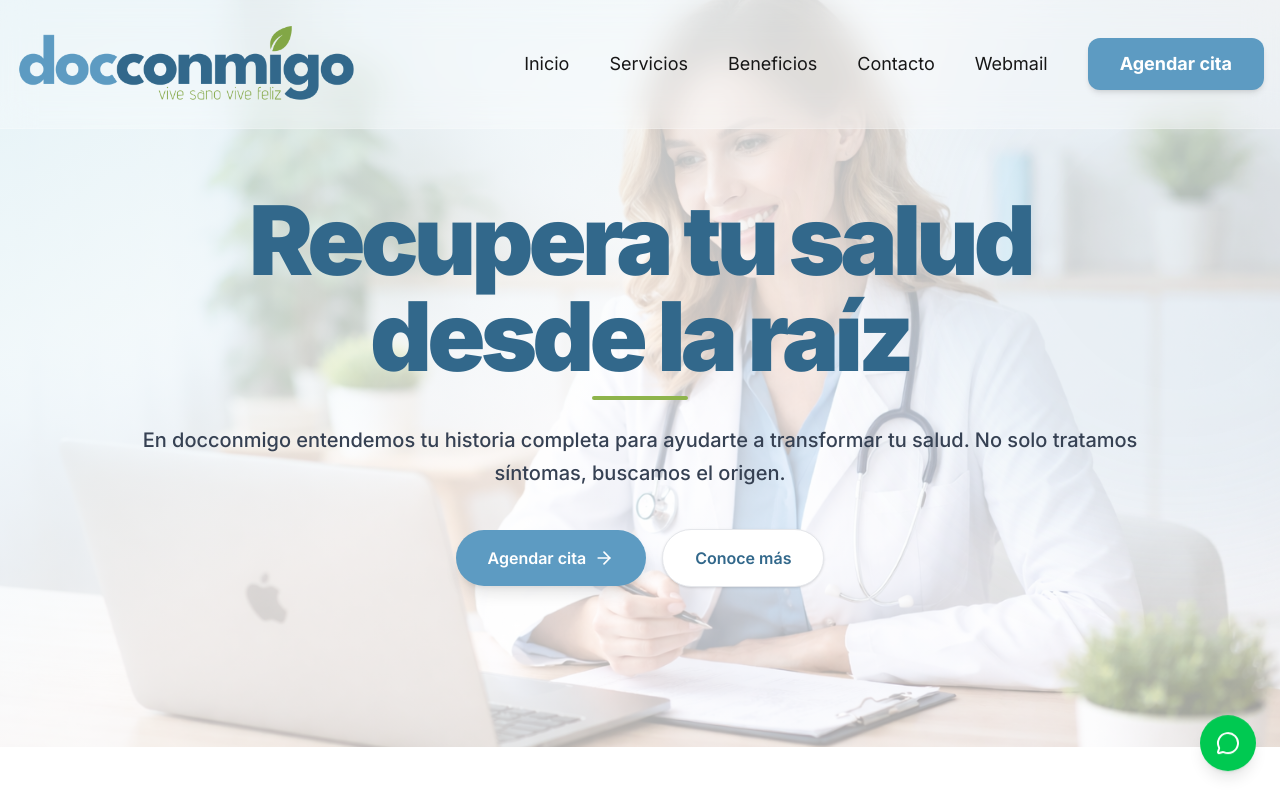
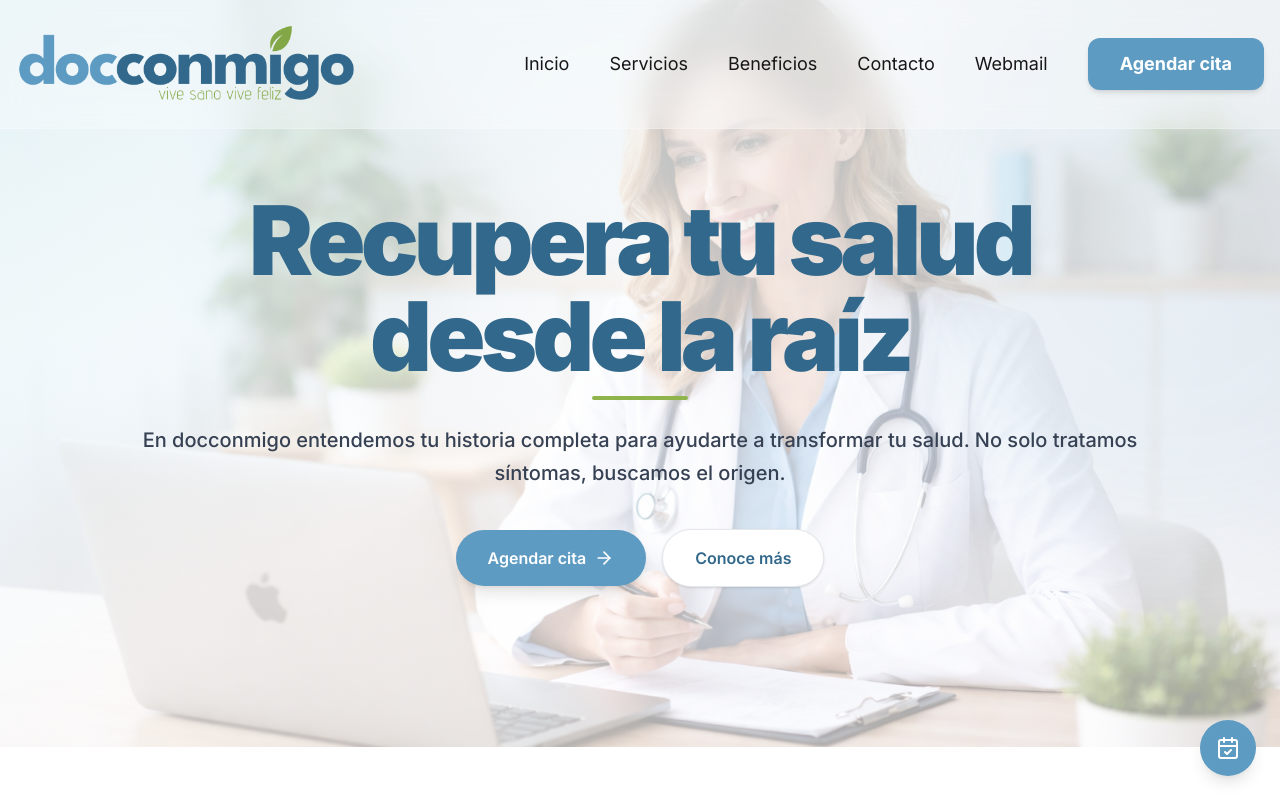
Before and after one commit to icodecauseiloveit/docconmigo_web, a Next.js app: page / in a window 1280 px wide. Shown: the top 800 px of the page. Built offline with nearby package versions, Linux system fonts and the light colour scheme.

Commit message:
feat: redirect float button and agendar cita to /formulario

```diff
--- a/src/components/sections/HeroSection.tsx
+++ b/src/components/sections/HeroSection.tsx
@@ -37,7 +37,7 @@ export default function HeroSection() {
 
           <div className="flex flex-col sm:flex-row gap-4 justify-center items-center">
             <Link
-              href="/#contacto"
+              href="/formulario"
               className="bg-primary hover:bg-secondary text-white px-8 py-4 rounded-full text-base font-semibold shadow-lg hover:shadow-xl transition-all flex items-center gap-2 group w-full sm:w-auto justify-center"
             >
               Agendar cita
--- a/src/components/ui/WhatsAppButton.tsx
+++ b/src/components/ui/WhatsAppButton.tsx
@@ -1,27 +1,23 @@
 "use client";
 
+import Link from 'next/link';
 import { usePathname } from 'next/navigation';
-import { MessageCircle } from 'lucide-react';
+import { CalendarCheck } from 'lucide-react';
 
 export default function WhatsAppButton() {
   const pathname = usePathname();
   if (pathname === '/formulario') return null;
 
-  const phoneNumber = process.env.NEXT_PUBLIC_WHATSAPP_NUMBER || '573024645050';
-  const waLink = `https://wa.me/${phoneNumber}`;
-
   return (
-    <a
-      href={waLink}
-      target="_blank"
-      rel="noopener noreferrer"
-      className="fixed bottom-6 right-6 z-50 bg-green-500 text-white p-4 rounded-full shadow-lg hover:bg-green-600 transition-colors hover:scale-110 active:scale-95 duration-200 animate-bounce cursor-pointer group flex items-center justify-center h-14 w-14"
-      aria-label="Contactar por WhatsApp"
+    <Link
+      href="/formulario"
+      className="fixed bottom-6 right-6 z-50 bg-primary text-white p-4 rounded-full shadow-lg hover:bg-secondary transition-colors hover:scale-110 active:scale-95 duration-200 cursor-pointer group flex items-center justify-center h-14 w-14"
+      aria-label="Agendar consulta"
     >
-      <MessageCircle className="h-7 w-7" />
+      <CalendarCheck className="h-7 w-7" />
       <span className="absolute right-full mr-4 bg-white text-gray-800 text-sm font-medium py-1 px-3 rounded shadow-md opacity-0 group-hover:opacity-100 transition-opacity whitespace-nowrap pointer-events-none">
-        ¡Hablemos!
+        Agendar consulta
       </span>
-    </a>
+    </Link>
   );
 }
```
